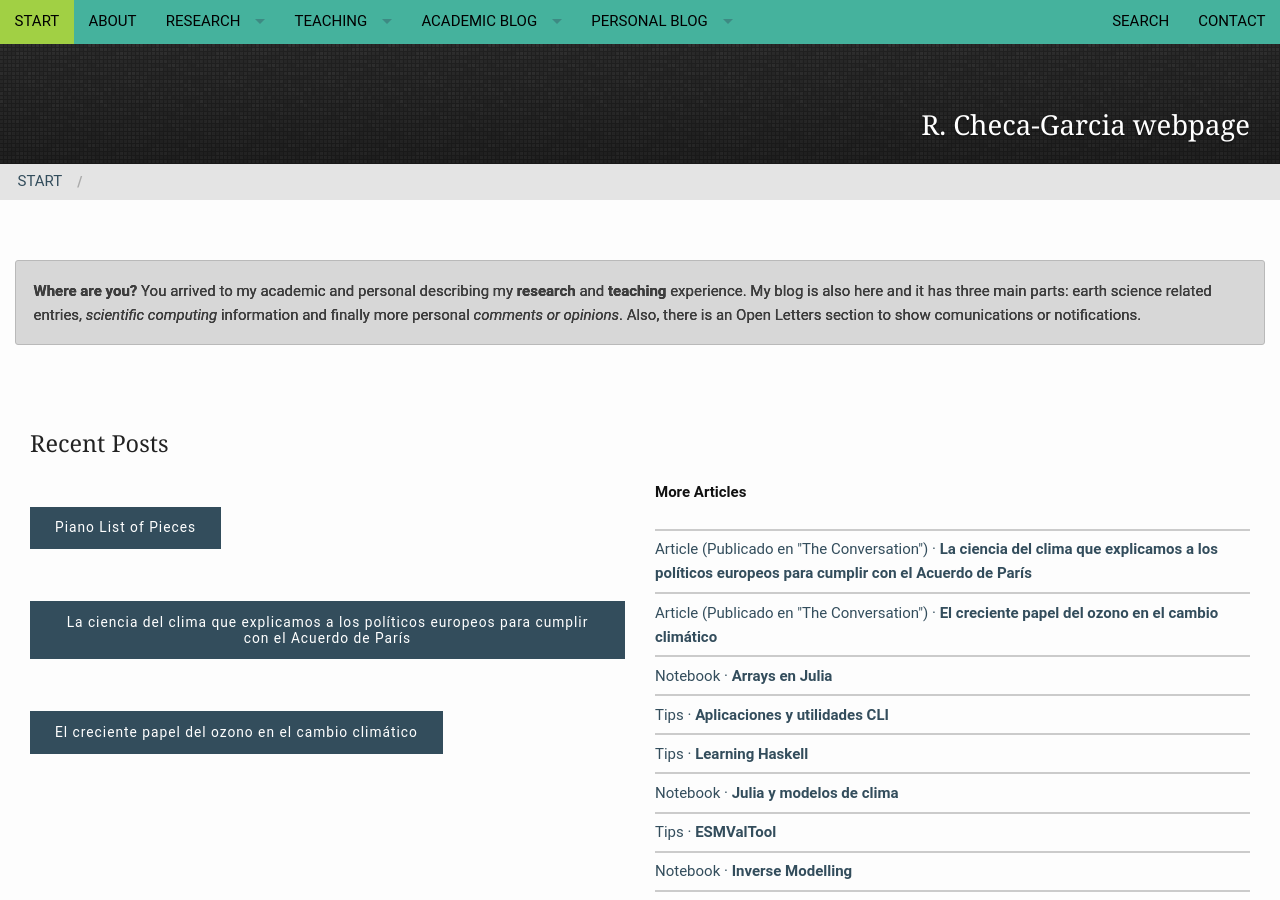
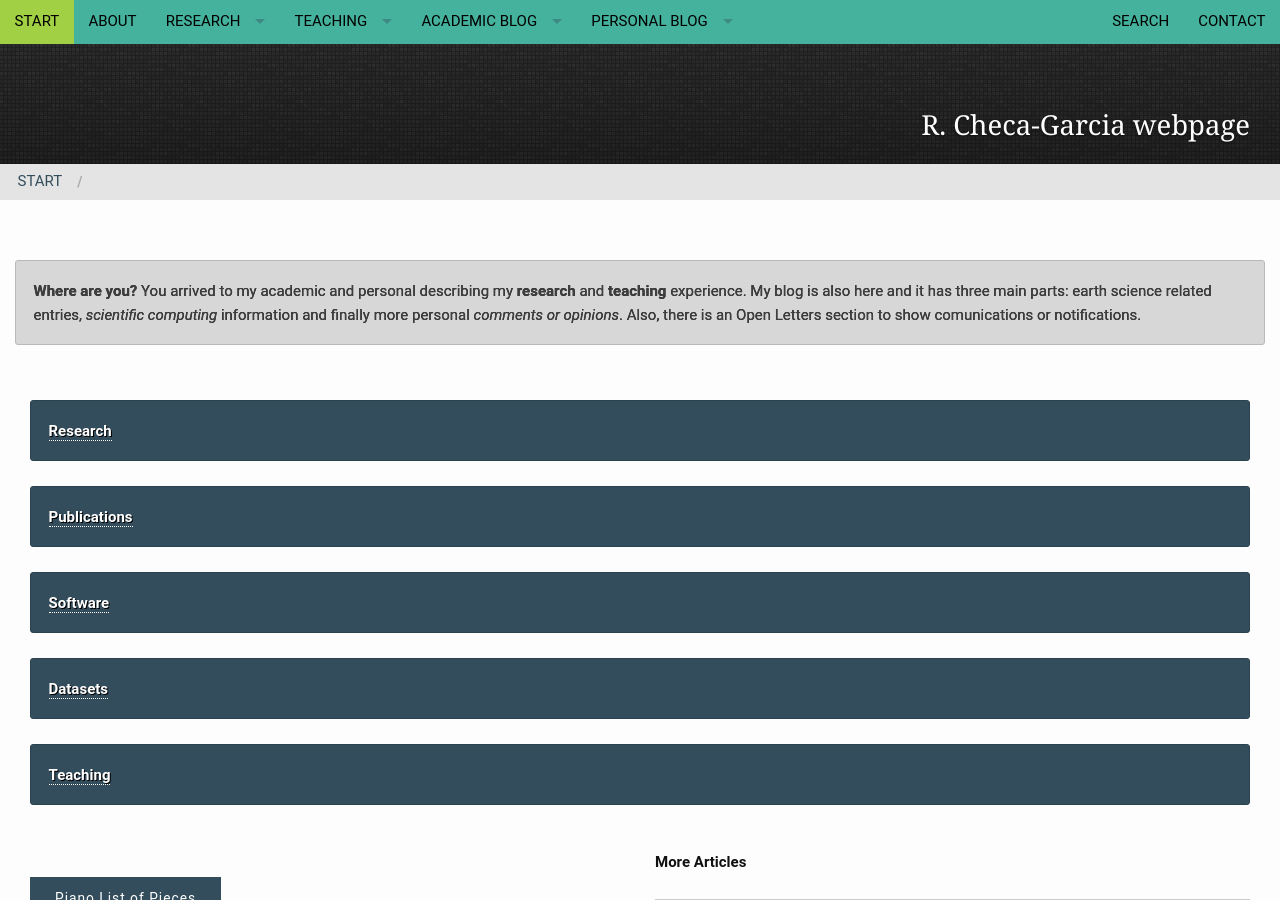
Before and after one commit to RCHG/rchg.github.io, a Jekyll site: the page built from pages/pages-root-folder/index.md, in a window 1280 px wide and 900 px high. Built offline with Jekyll 4.4.1, drawn with Linux system fonts in a browser that asks for light colours; nearby versions of some CDN libraries; comment, search, counter and statistics services are not loaded.

Commit message:
Update frontpage.html

```diff
--- a/_layouts/frontpage.html
+++ b/_layouts/frontpage.html
@@ -35,28 +35,18 @@
     </div>-->
 </div>
 
-{% unless site.posts == empty %}
     <div class="row t30 b20 homepage">
         <div class="small-12 columns">
-            {% for post in site.posts limit:1 %}
-            {% if post.image.homepage %}
-            <p>
-                <a href="{{ site.url }}{{ site.baseurl }}{{ post.url }}" title="{{ post.title escape_once }}"><img width="970" src="{{ site.urlimg }}{{ post.image.homepage }}" alt="{{ page.title escape_once }}"></a>
-            </p>
+        {% include alert info=' <a href="/research/overview">Research</a>' %}
+        {% include alert info=' <a href="/research/publications/">Publications</a>' %}
+        {% include alert info=' <a href="/research/my-codes/">Software</a>' %}
+        {% include alert info=' <a href="/research/datasets/">Datasets</a>' %}
+        {% include alert info=' <a href="/teaching/overview/">Teaching</a>' %}
 
-            {% if post.image.caption_url && post.image.caption %}
-            <p class="text-right caption">
-                <a href="{{ post.image.caption_url }}">{{ post.image.caption }}</a>
-            </p>
-            {% endif %}
-            {% else post.image.homepage == NULL %}
-            <h3>{{ site.data.language.new_blog_entries }}</h3>
-            {% endif %}
-            {% endfor %}
         </div><!-- /.small-12.columns -->
     </div><!-- /.row -->
 
-
+{% unless site.posts == empty %}
     <div class="row">
         <div class="medium-6 columns">
             {% for post in site.posts limit:3 %}
```
